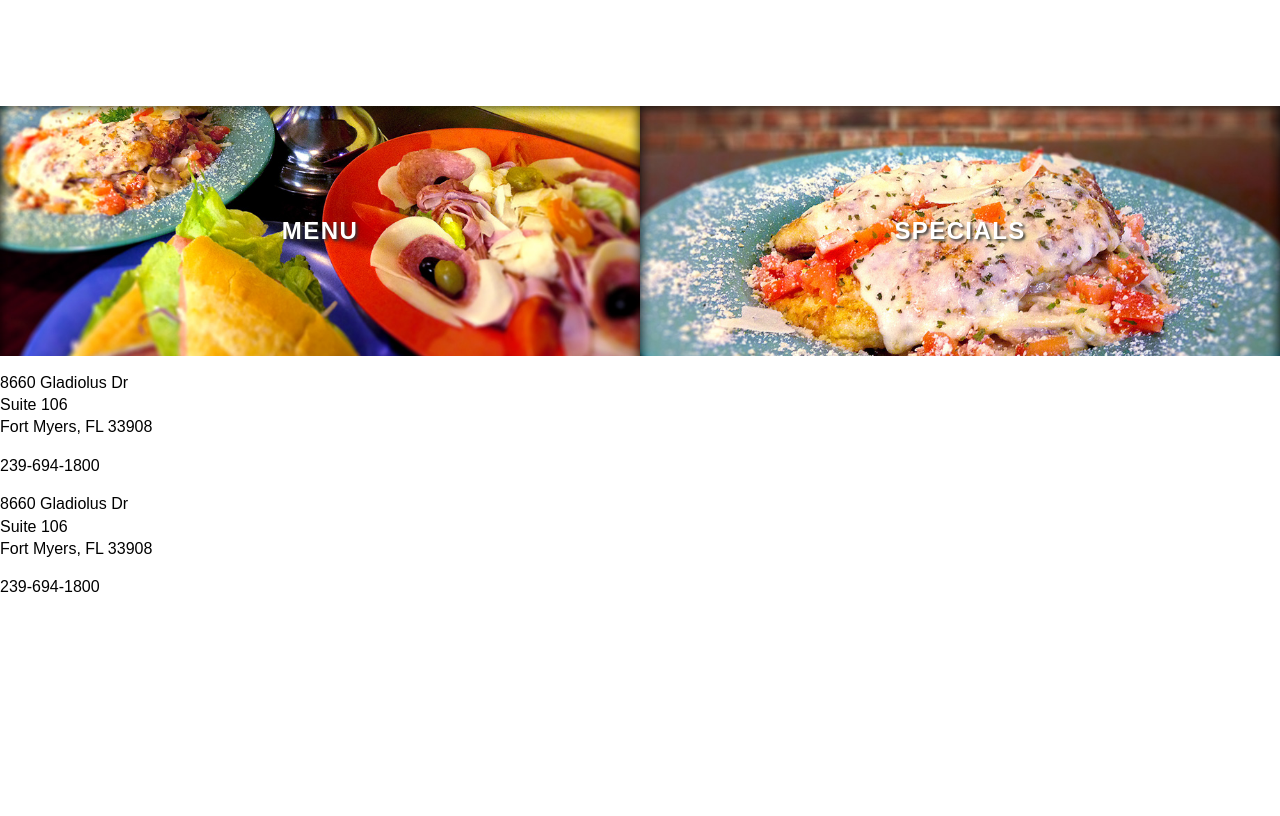
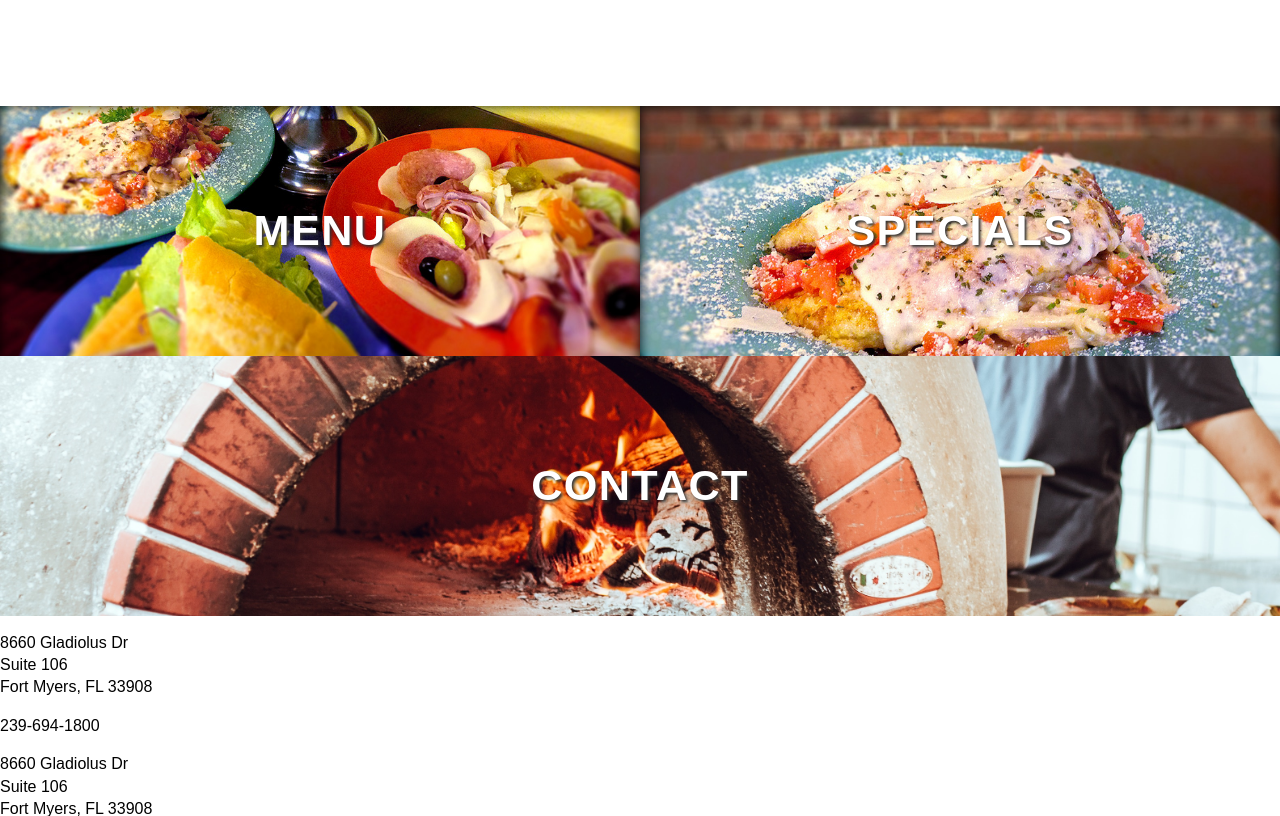
Before and after one commit to Moraleg/paradisepizza, a plain HTML site: page index.html in a window 1280 px wide. Shown: the part 760-1576 px from the top of the page. Before the commit the page ends 1375 px from the top, so only its background shows below. Drawn offline with nearby package versions, Linux system fonts and the light colour scheme.

Commit message:
added contact section

```diff
--- a/css/style.css
+++ b/css/style.css
@@ -103,6 +103,23 @@ main {
    background: url('../images/slider_pasta2.jpg');
 
 }
+
+.contact {
+   background: url('../images/splash-contact.jpg');
+   background-repeat: no-repeat;
+   background-size: cover;
+   background-position:  center 55%;
+   width: 100%;
+   height: 110px;
+   display: flex;
+   flex-direction: column;
+   justify-content: center;
+   text-align: center;
+   color: white;
+   text-shadow: 2px 2px 3px #333;
+   letter-spacing: 1.4px;
+}
+
 .menu, .specials {
    background-repeat: no-repeat;
    background-size: cover;
@@ -237,7 +254,14 @@ main {
 
    .menu, .specials {
       height: 250px;
+      font-size: 1.2em;
    }
+
+   .contact {
+      height: 150px;
+      font-size: 1.2em;
+   }
+
 
 }
 
@@ -286,6 +310,14 @@ main {
       line-height: 1.65;
    }
 
+   .menu, .specials, .contact {
+      font-size: 1.6em;
+   }
+
+   .contact {
+      height: 200px;
+   }
+
 
 }
 
@@ -318,4 +350,13 @@ main {
       font-size: 1.125em;
       line-height: 1.8;
    }
+
+   .menu, .specials, .contact {
+      font-size: 1.8em;
+   }
+
+   .contact {
+      height: 260px;
+   }
+
 }
--- a/index.html
+++ b/index.html
@@ -37,7 +37,7 @@
             </section>
          </section>
          <section class="contact">
-
+            <h2>CONTACT</h2>
          </section>
       </div>
       <section class="yelp-section">
```
Also changed, not shown: images/splash-contact.jpg (added).
